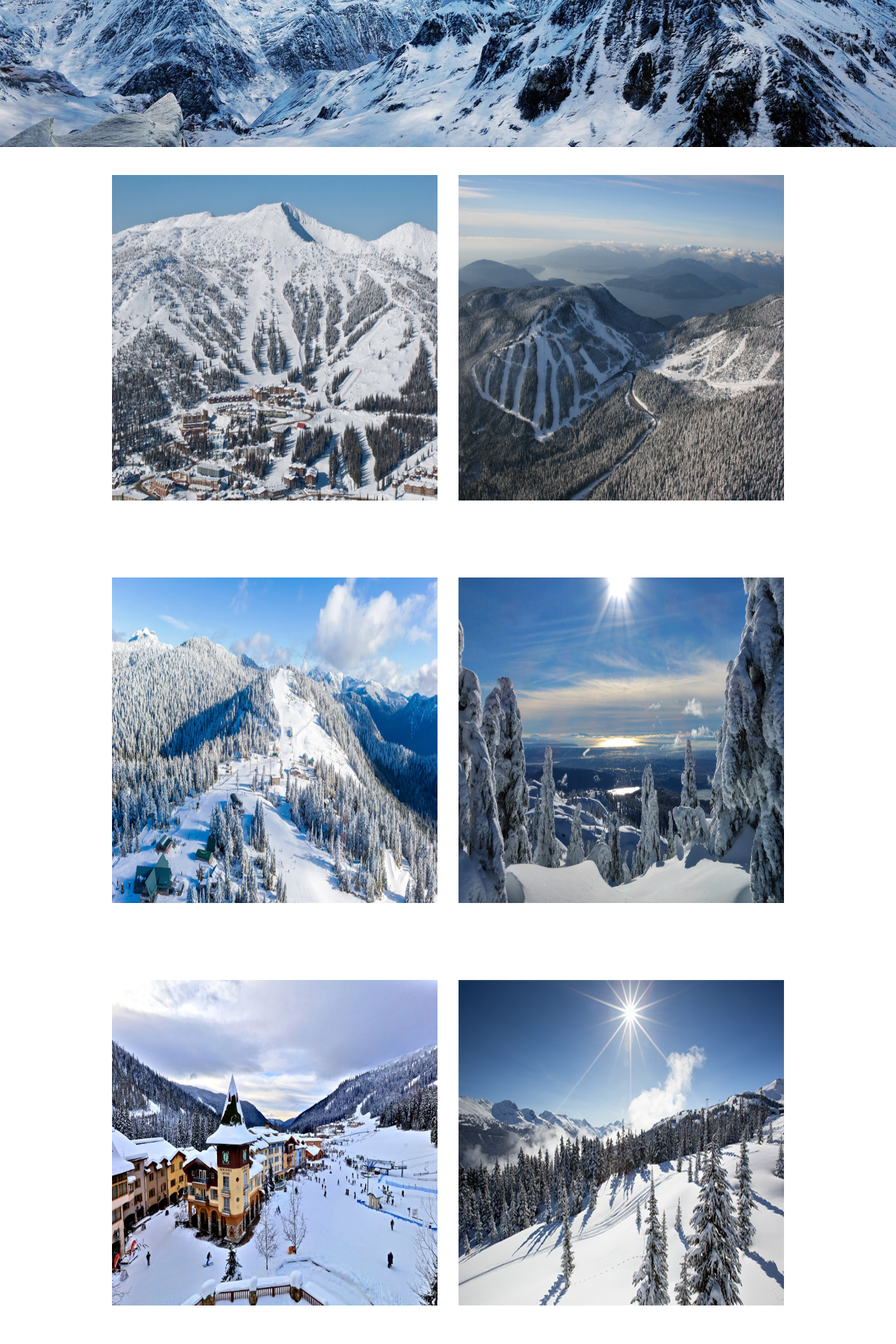
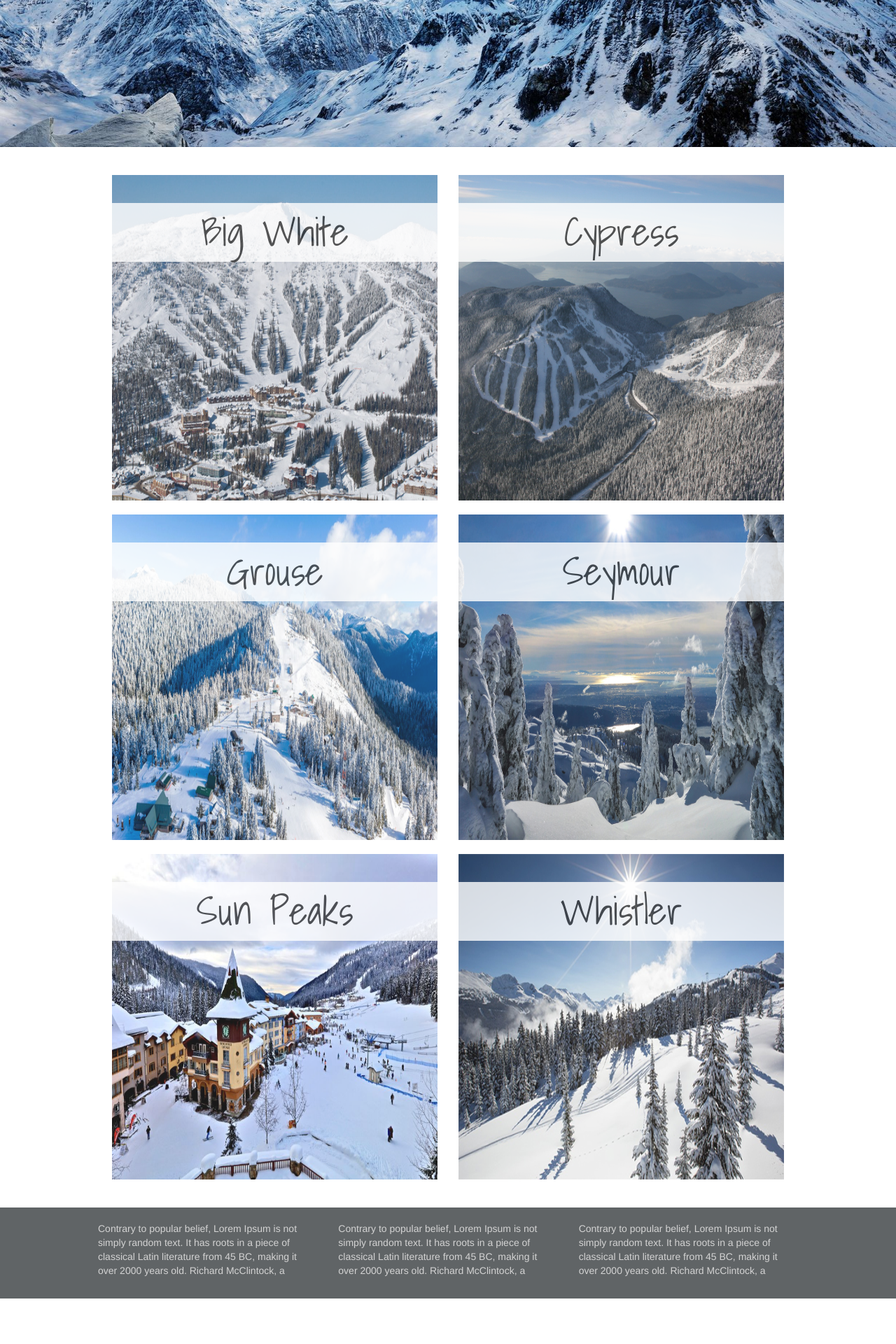
Before and after one commit to jmkim2392/G3_BCBoarding, a PHP site: page /slopes.html in a window 1280 px wide. Shown: the part 635-2555 px from the top of the page at 70% size. After the commit the page ends 2490 px from the top, so only its background shows below. Run offline with PHP 8.4, Linux system fonts and the light colour scheme; some libraries are stand-ins or nearby versions.

Commit message:
js & css for slopes finished

```diff
--- a/Style/base.css
+++ b/Style/base.css
@@ -148,6 +148,7 @@
     background-size: cover;
     background-repeat: no-repeat;
     height: 100vh;
+    transition: top 0.5s ease-in-out;
 }
 
 .bannerForum {
@@ -177,7 +178,7 @@
     .dropdown:hover .dropdown-menu {
         width: 100%;
         text-align: center;
-        position:relative;
+        position: relative;
     }
 }
 
@@ -208,9 +209,8 @@ ul {
 }
 
 .navbar-inverse {
-background-color: white;
-    color:black;
-
+    background-color: white;
+    color: black;
 }
 
 
@@ -261,7 +261,7 @@ background-color: white;
 }
 
 
-/**/
+/*Gear Page*/
 
 .gearContent {
     position: relative;
@@ -305,8 +305,6 @@ background-color: white;
     margin-top: 20px;
     max-width: 100%;
     height: auto;
-
-
 }
 
 .Snowboard {
@@ -343,25 +341,35 @@ background-color: white;
 }
 
 .SlopesCard img {
-    height:465px;
-    width:465px;
-}
-.SlopesCard .SlopesText {
-    position: relative;
-    visibility: hidden;
-    bottom:430px;
-    font-size: 4em;
-    background-color:white;
-    opacity:1;
+    height: 465px;
+    width: 465px;
+    opacity: .9;
 }
 
-.SlopesCard:hover img {
-    opacity: 0.3;
+.SlopesCard .SlopesText {
+    position: absolute;
+    font-family: 'Shadows Into Light', cursive;
+    font-size: 4em;
+    background-color: white;
+    opacity: .8;
+    top: 60px;
+    height: 1.5em;
+    width: 94%;
 }
-.SlopesCard:hover .SlopesText {
-    visibility:visible;
-    opacity: 1;
+
+.SlopesCard .SlopesPreview {
+    position: absolute;
+    font-family: , cursive;
+    font-size: 1.3em;
+    opacity: .8;
+    top: 190px;
+    width: 90%;
+    right: 25px;
+    display: none;
 }
+
+.BigWhiteContent {}
+
 
 /* Forum Page */
 
--- a/script.js
+++ b/script.js
@@ -10,6 +10,20 @@ $(document).ready(function () {
         }
         else {
             $(".accordionContent").hide(500, "swing")
-            }
+        }
+    });
+    $(".SlopesCard").hover(function () {
+        $(this).find(".SlopesCardImg").fadeTo(300, 0.2);
+        $(this).find(".SlopesPreview").fadeTo(300, 1);
+    }, function () {
+        $(this).find(".SlopesCardImg").fadeTo(100, 1);
+        $(this).find(".SlopesPreview").fadeTo(100, 0);
     });
 });
+$(window).scroll(function () {
+    var scrollTop = $(window).scrollTop();
+    var height = $(window).height();
+    $('.bannerSlopes, .bannerGear, .bannerAbout, .bannerForum, .bannerMember').css({
+        'opacity': ((height - scrollTop) / height)
+    });
+});
--- a/slopes.html
+++ b/slopes.html
@@ -14,10 +14,10 @@
     <script src="https://maxcdn.bootstrapcdn.com/bootstrap/3.3.5/js/bootstrap.min.js"></script>
     <script src="script.js" type="text/javascript">
     </script>
-    </head>
+    <link href="https://fonts.googleapis.com/css?family=Amatic+SC|Shadows+Into+Light" rel="stylesheet"> </head>
 
 <body>
-           <!-- navigation bar -->
+    <!-- navigation bar -->
     <div class="wrap"> <span class="decor"></span>
         <nav class="navbar navbar-inverse narvar-static-top">
             <div class="container-fluid">
@@ -55,28 +55,38 @@
     </div>
     <!-- div header-->
     <div class="bannerSlopes"></div>
-
     <!-- content middle -->
     <div class="contentMid">
         <div class="row">
-            <div class="col-md-6  SlopesCard">
-                <img class="Location img-fluid" src="Images/Slopes/BigWhite.jpg" alt="LocationMap">
+            <div class="col-md-6  SlopesCard"> <img class="Location img-fluid SlopesCardImg" src="Images/Slopes/BigWhite.jpg" alt="LocationMap">
                 <p class="SlopesText">Big White</p>
+                <p class="SlopesPreview">Contrary to popular belief, Lorem Ipsum is not simply random text. It has roots in a piece of classical Latin literature from 45 BC, making it over 2000 years old. Richard McClintock, a Latin professor at Hampden-Sydney College in Virginia, looked up one of the more obscure Latin words, consectetur, from a Lorem Ipsum passage, and going through the cites of the word in classical literature, discovered the undoubtable source. Lorem Ipsum comes from sections 1.10.32 and 1.10.33</p>
             </div>
-            <div class="col-md-6  SlopesCard"> <img class="Location img-fluid" src="Images/Slopes/Cypress1.jpg" alt="LocationMap">
-            <p class="SlopesText">Cypress</p></div>
-
+            <div class="col-md-6  SlopesCard"> <img class="Location img-fluid SlopesCardImg" src="Images/Slopes/Cypress1.jpg" alt="LocationMap">
+                <p class="SlopesText">Cypress</p>
+                <p class="SlopesPreview">Contrary to popular belief, Lorem Ipsum is not simply random text. It has roots in a piece of classical Latin literature from 45 BC, making it over 2000 years old. Richard McClintock, a Latin professor at Hampden-Sydney College in Virginia, looked up one of the more obscure Latin words, consectetur, from a Lorem Ipsum passage, and going through the cites of the word in classical literature, discovered the undoubtable source. Lorem Ipsum comes from sections 1.10.32 and 1.10.33</p>
+            </div>
         </div>
         <div class="row">
-            <div class="col-md-6 SlopesCard"> <img class="Location img-fluid" src="Images/Slopes/Grouse.png" alt="LocationMap"> <p class="SlopesText">Grouse</p></div>
-           <div class="col-md-6 SlopesCard"> <img class="Location img-fluid" src="Images/Slopes/Seymour.jpg" alt="LocationMap"> <p class="SlopesText">Seymour</p></div>
-
+            <div class="col-md-6 SlopesCard"> <img class="Location img-fluid SlopesCardImg" src="Images/Slopes/Grouse.png" alt="LocationMap">
+                <p class="SlopesText">Grouse</p>
+                <p class="SlopesPreview">Contrary to popular belief, Lorem Ipsum is not simply random text. It has roots in a piece of classical Latin literature from 45 BC, making it over 2000 years old. Richard McClintock, a Latin professor at Hampden-Sydney College in Virginia, looked up one of the more obscure Latin words, consectetur, from a Lorem Ipsum passage, and going through the cites of the word in classical literature, discovered the undoubtable source. Lorem Ipsum comes from sections 1.10.32 and 1.10.33</p>
+            </div>
+            <div class="col-md-6 SlopesCard"> <img class="Location img-fluid SlopesCardImg" src="Images/Slopes/Seymour.jpg" alt="LocationMap">
+                <p class="SlopesText">Seymour</p>
+                <p class="SlopesPreview">Contrary to popular belief, Lorem Ipsum is not simply random text. It has roots in a piece of classical Latin literature from 45 BC, making it over 2000 years old. Richard McClintock, a Latin professor at Hampden-Sydney College in Virginia, looked up one of the more obscure Latin words, consectetur, from a Lorem Ipsum passage, and going through the cites of the word in classical literature, discovered the undoubtable source. Lorem Ipsum comes from sections 1.10.32 and 1.10.33</p>
+            </div>
         </div>
         <div class="row">
-         <div class="col-md-6 SlopesCard"> <img class="Location img-fluid" src="Images/Slopes/SunPeaks1.jpg" alt="LocationMap"><p class="SlopesText">Sun Peaks</p> </div>
-            <div class="col-md-6 SlopesCard"> <img class="Location img-fluid" src="Images/Slopes/Whistler1.jpg" alt="LocationMap"><p class="SlopesText">Whistler</p> </div>
+            <div class="col-md-6 SlopesCard"> <img class="Location img-fluid SlopesCardImg" src="Images/Slopes/SunPeaks1.jpg" alt="LocationMap">
+                <p class="SlopesText">Sun Peaks</p>
+                <p class="SlopesPreview">Contrary to popular belief, Lorem Ipsum is not simply random text. It has roots in a piece of classical Latin literature from 45 BC, making it over 2000 years old. Richard McClintock, a Latin professor at Hampden-Sydney College in Virginia, looked up one of the more obscure Latin words, consectetur, from a Lorem Ipsum passage, and going through the cites of the word in classical literature, discovered the undoubtable source. Lorem Ipsum comes from sections 1.10.32 and 1.10.33</p>
+            </div>
+            <div class="col-md-6 SlopesCard"> <img class="Location img-fluid SlopesCardImg" src="Images/Slopes/Whistler1.jpg" alt="LocationMap">
+                <p class="SlopesText">Whistler</p>
+                <p class="SlopesPreview">Contrary to popular belief, Lorem Ipsum is not simply random text. It has roots in a piece of classical Latin literature from 45 BC, making it over 2000 years old. Richard McClintock, a Latin professor at Hampden-Sydney College in Virginia, looked up one of the more obscure Latin words, consectetur, from a Lorem Ipsum passage, and going through the cites of the word in classical literature, discovered the undoubtable source. Lorem Ipsum comes from sections 1.10.32 and 1.10.33</p>
+            </div>
         </div>
-
     </div>
     <!-- footer -->
     <div class="footer">
```
Also changed, not shown: gear.html (+3 -23 lines).
